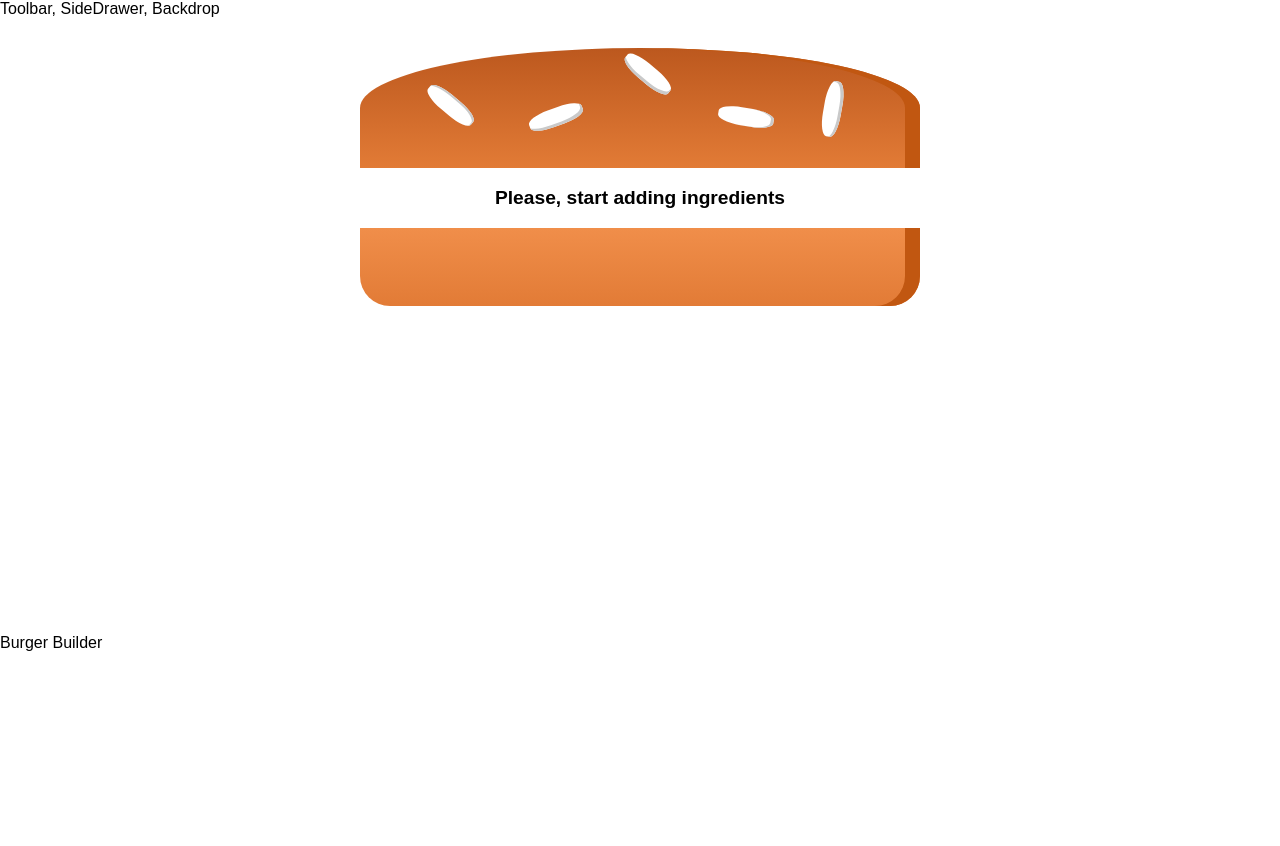
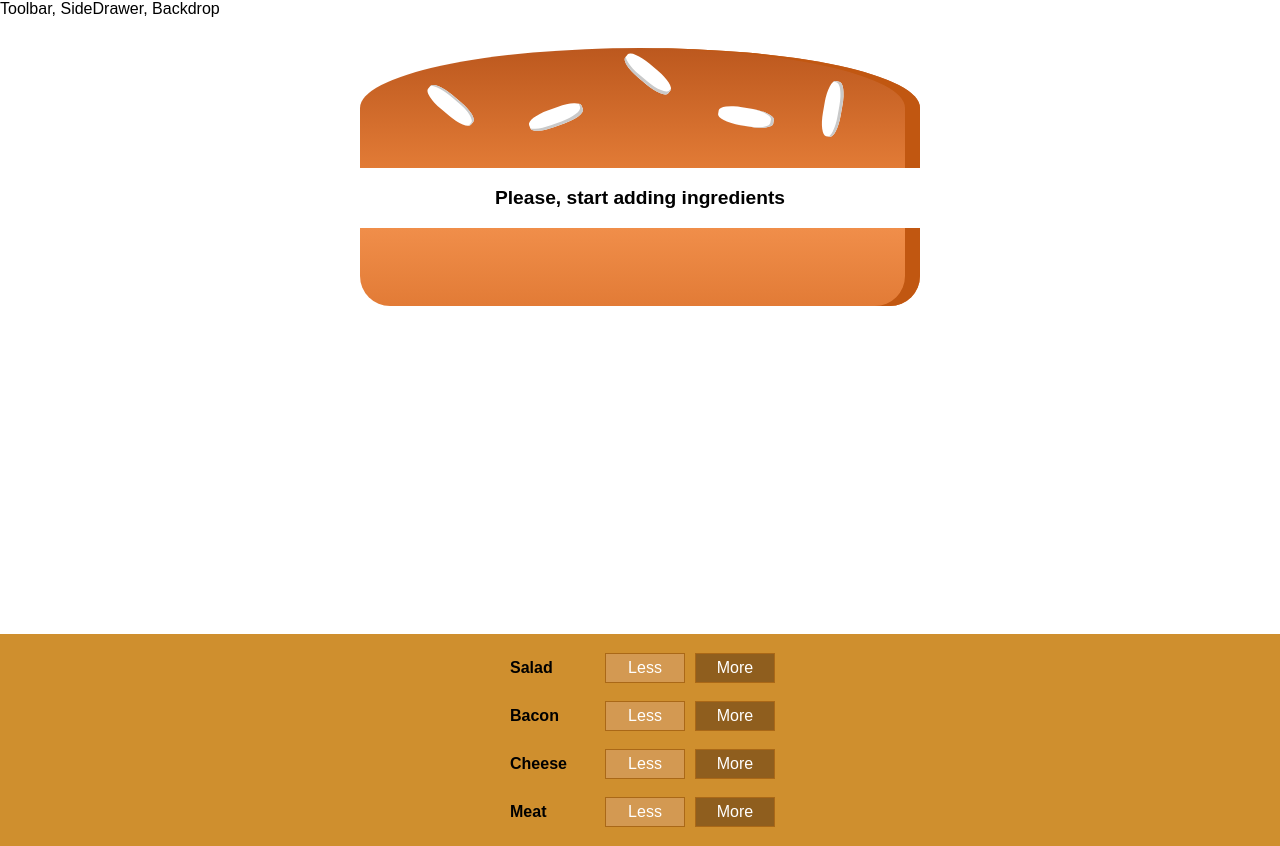
Before and after one commit to akamenskiy/burger-constructor-react, a React app: page / in a window 1280 px wide. Before the commit the page ends 800 px from the top, so only its background shows below. Built offline with nearby package versions, Linux system fonts and the light colour scheme.

Commit message:
[Project]: added ingredient logic

```diff
--- a/src/components/Burger/BuildContols/BuildControl/BuildControl.js
+++ b/src/components/Burger/BuildContols/BuildControl/BuildControl.js
@@ -56,12 +56,12 @@ const More = styled(Button)`
 `;
 
 export const BuildControl = props => {
-  const { label } = props;
+  const { label, clicked } = props;
   return (
     <Container>
       <Label>{label}</Label>
       <Less>Less</Less>
-      <More>More</More>
+      <More onClick={clicked}>More</More>
     </Container>
   );
 };
--- a/src/components/Burger/BuildContols/BuildControls.js
+++ b/src/components/Burger/BuildContols/BuildControls.js
@@ -0,0 +1,33 @@
+import React from 'react';
+import styled from 'styled-components';
+import { BuildControl } from './BuildControl/BuildControl';
+
+const controls = [
+  { label: 'Salad', type: 'salad' },
+  { label: 'Bacon', type: 'bacon' },
+  { label: 'Cheese', type: 'cheese' },
+  { label: 'Meat', type: 'meat' },
+];
+
+const Container = styled.div`
+  margin: auto;
+  display: flex;
+  flex-direction: column;
+  align-items: center;
+  width: 100%;
+  padding: 10px 0;
+  background-color: #cf8f2e;
+  box-shadow: 0 2px 1px #ccc;
+`;
+
+export const BuildControls = props => (
+  <Container>
+    {controls.map(control => (
+      <BuildControl
+        key={control.type}
+        label={control.label}
+        clicked={() => props.handelAddIngredient(control.type)}
+      />
+    ))}
+  </Container>
+);
--- a/src/containers/BurgerBuilder/BurgerBuilder.js
+++ b/src/containers/BurgerBuilder/BurgerBuilder.js
@@ -1,5 +1,13 @@
 import React, { Component, Fragment } from 'react';
 import { Burger } from '@/components/Burger';
+import { BuildControls } from '@/components/Burger/BuildContols/BuildControls';
+
+const INGREDIENTS_PRICE = {
+  salad: 0.5,
+  bacon: 0.7,
+  cheese: 0.4,
+  meat: 1.3,
+};
 
 class BurgerBuilder extends Component {
   state = {
@@ -9,13 +17,28 @@ class BurgerBuilder extends Component {
       cheese: 0,
       meat: 0,
     },
+    totalPrice: 4,
+  };
+
+  handelAddIngredient = type => {
+    const oldCount = this.state.ingredients[type];
+    const newCount = oldCount + 1;
+    const updatedIngredients = { ...this.state.ingredients };
+    updatedIngredients[type] = newCount;
+    const priceAddition = INGREDIENTS_PRICE[type];
+    const oldPrice = this.state.totalPrice;
+    const newPrice = oldPrice + priceAddition;
+    this.setState({
+      ingredients: updatedIngredients,
+      totalPrice: newPrice,
+    });
   };
   render() {
     const { ingredients } = this.state;
     return (
       <Fragment>
         <Burger ingredients={ingredients} />
-        <div>Burger Builder</div>
+        <BuildControls handelAddIngredient={this.handelAddIngredient} />
       </Fragment>
     );
   }
```
Also changed, not shown: .babelrc.
